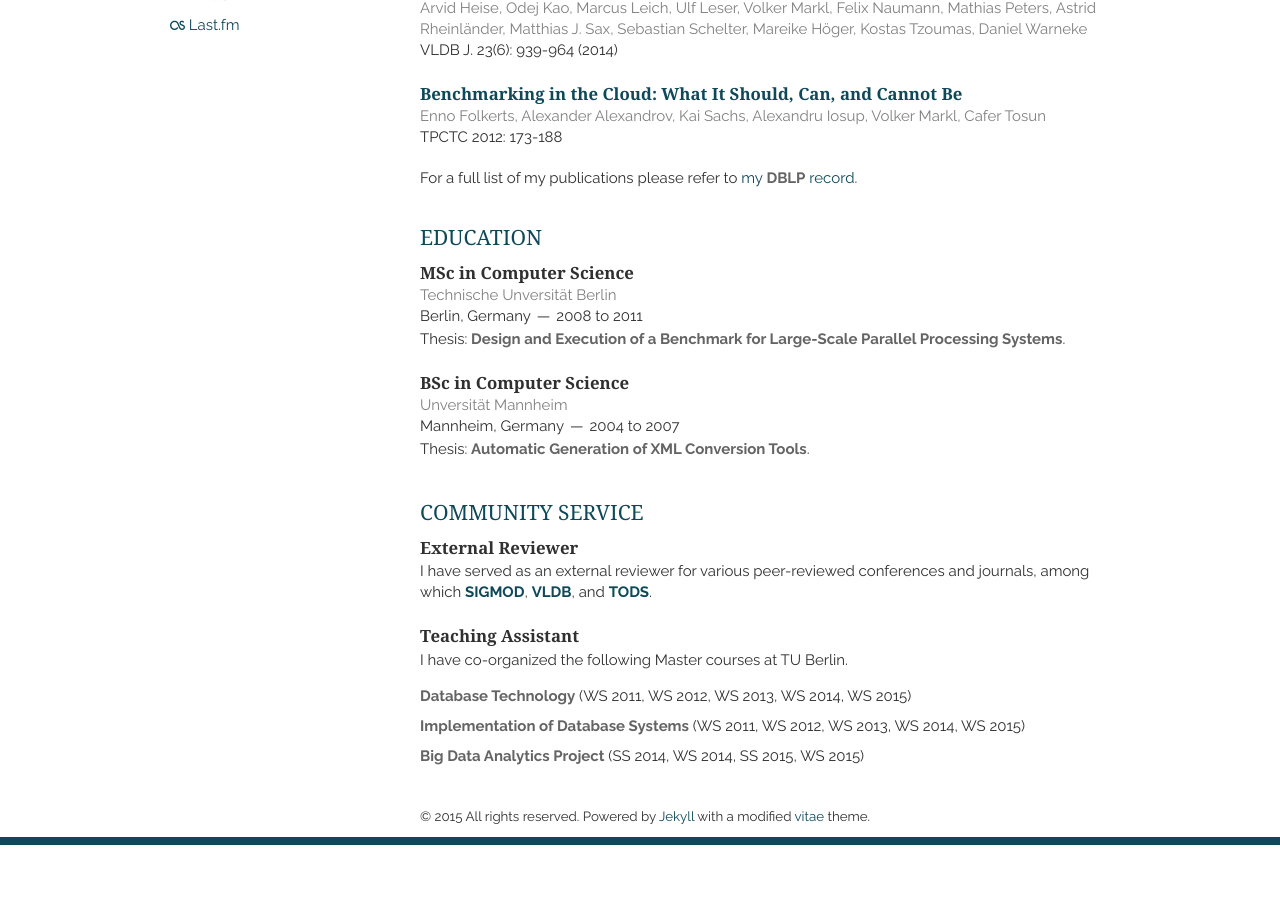
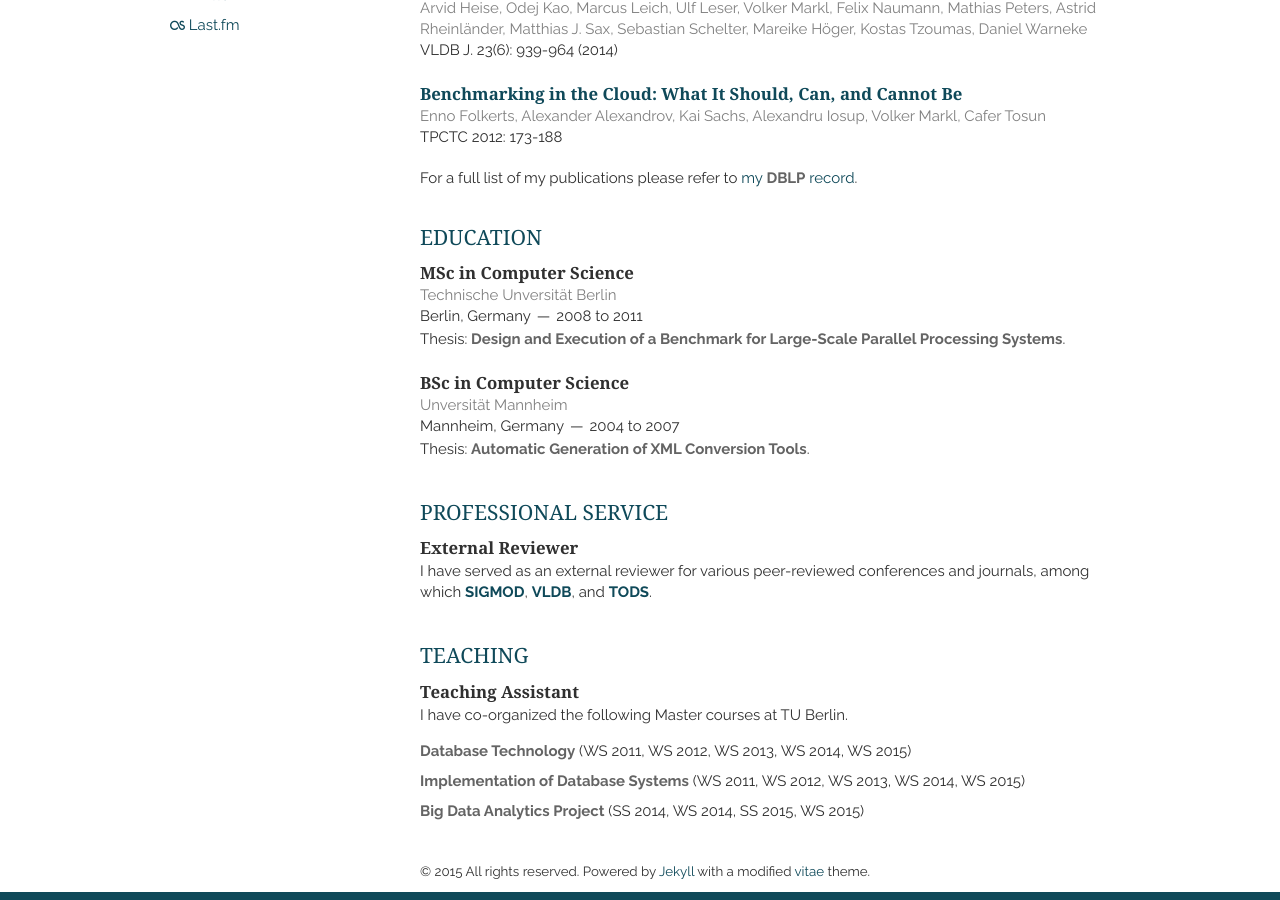
Before and after one commit to aalexandrov/aalexandrov, a Jekyll site: the page built from index.html, in a window 1280 px wide and 900 px high, scrolled down 598 px. Built offline with Jekyll 4.4.1, drawn with Linux system fonts in a browser that asks for light colours; nearby versions of some CDN libraries; Markdown is read by kramdown in place of the engine named in the settings; the list of posts is cut into pages by our own code; before the commit the page ends 1443 px from its top, so only the background shows below that.

Commit message:
Split 'Community Service' section.
Replaced 'Community Service' by 'Teaching' and 'Professional Service'.

```diff
--- a/_includes/service.html
+++ b/_includes/service.html
@@ -1,5 +1,5 @@
 <section class="twelve columns">
-    <h2>Community Service</h2>
+    <h2>Professional Service</h2>
     <article>
         <header>
             <h3>External Reviewer</h3>
@@ -11,16 +11,4 @@
             <em><a href="http://tods.acm.org/">TODS</a></em>.
         </p>
     </article>
-    <article>
-        <header>
-            <h3>Teaching Assistant</h3>
-        </header>
-
-        <p>I have co-organized the following Master courses at TU Berlin.</p>
-        <ul>
-            <li><em>Database Technology</em> (WS 2011, WS 2012, WS 2013, WS 2014, WS 2015)</li>
-            <li><em>Implementation of Database Systems</em> (WS 2011, WS 2012, WS 2013, WS 2014, WS 2015)</li>
-            <li><em>Big Data Analytics Project</em> (SS 2014, WS 2014, SS 2015, WS 2015)</li>
-        </ul>
-    </article>
 </section>
--- /dev/null
+++ b/_includes/teaching.html
@@ -0,0 +1,15 @@
+<section class="twelve columns">
+    <h2>Teaching</h2>
+    <article>
+        <header>
+            <h3>Teaching Assistant</h3>
+        </header>
+
+        <p>I have co-organized the following Master courses at TU Berlin.</p>
+        <ul>
+            <li><em>Database Technology</em> (WS 2011, WS 2012, WS 2013, WS 2014, WS 2015)</li>
+            <li><em>Implementation of Database Systems</em> (WS 2011, WS 2012, WS 2013, WS 2014, WS 2015)</li>
+            <li><em>Big Data Analytics Project</em> (SS 2014, WS 2014, SS 2015, WS 2015)</li>
+        </ul>
+    </article>
+</section>
--- a/index.html
+++ b/index.html
@@ -9,3 +9,5 @@ layout: layout
 {% include education.html %}
 
 {% include service.html %}
+
+{% include teaching.html %}
```
